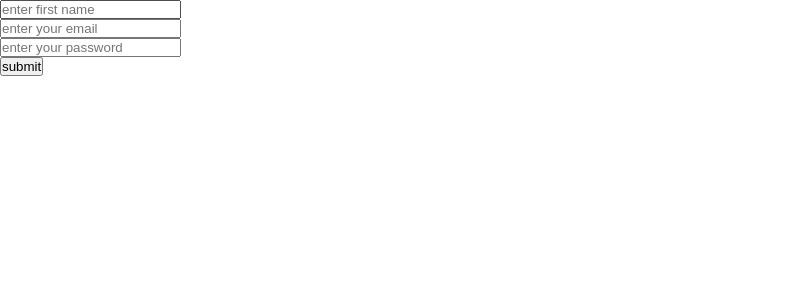
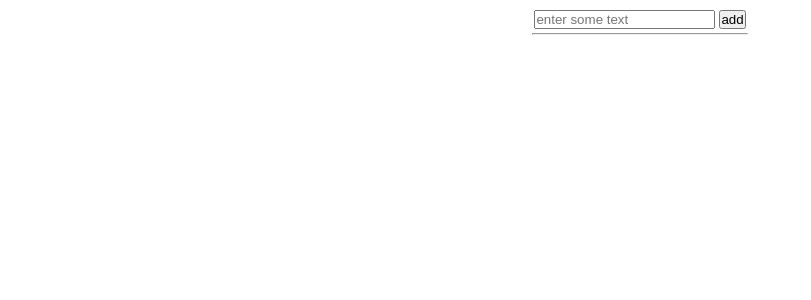
Before and after one commit to adakamahesh/react, a React (Create React App) app: page / in a window 1280 px wide. Shown: the top 300 px of the page, without its empty margins (0-811 px from the left). Built offline with nearby package versions, Linux system fonts and the light colour scheme.

Commit message:
use state ex 3

```diff
--- a/src/index.css
+++ b/src/index.css
@@ -1,5 +1,5 @@
 *{
-    margin: 0;
+    margin: 2px;
     padding: 0;
     box-sizing: border-box;
 }
@@ -7,6 +7,8 @@ body{
     font-family: Arial, Helvetica, sans-serif;
     font-size: 100%;
     letter-spacing: 1px;
+    display: flex;
+    justify-content: center;
 }
 img{
     width: 25vw;
--- a/src/index.js
+++ b/src/index.js
@@ -2,12 +2,13 @@ import React from 'react';
 import ReactDOM from 'react-dom/client';
 // import App from './App';
 import "./index.css";
-import App from './App';
-import EventHandling from './event-handling/EventHandling';
-import  UseState  from './use-state-hooks/UseState';
-import UseState2 from './use-state-hooks/UseState2'
-import UseStateex1 from './use-state-hooks/UseState-ex-1'
-import UseStateex2 from './use-state-hooks/UseState-ex-2'
+// import App from './App';
+// import EventHandling from './event-handling/EventHandling';
+// import  UseState  from './use-state-hooks/UseState';
+// import UseState2 from './use-state-hooks/UseState2'
+// import UseStateex1 from './use-state-hooks/UseState-ex-1'
+// import UseStateex2 from './use-state-hooks/UseState-ex-2'
+import UseStateex3 from './use-state-hooks/UseState-ex-3'
 
 const root = ReactDOM.createRoot(document.getElementById('root'));
 
@@ -19,7 +20,8 @@ setInterval(()=>{
       {/* <UseState/> */}
       {/* <UseState2/> */}
       {/* <UseStateex1/> */}
-      <UseStateex2/>
+      {/* <UseStateex2/> */}
+      <UseStateex3/>
     </React.StrictMode>
   );
 },1000)
--- /dev/null
+++ b/src/use-state-hooks/UseState-ex-3.jsx
@@ -0,0 +1,49 @@
+import React, { useState } from 'react'
+
+const Index = () => {
+    const [list,setlist]=useState([]);
+    const [message,setmessage]=useState({
+        text:"",
+        id:"",
+    });
+
+    const changemessage = (e) => {
+        setmessage({
+            ...message,
+            text:e.target.value
+        });
+    };
+    const handelsubmit = (e) =>{
+        e.preventDefault();
+    }
+
+  return (
+    <div>
+        <form>
+            <input type="text"
+              name='message'
+              id='message'
+              placeholder='enter some text'
+              value={message.text}
+              onChange={changemessage}
+            />
+            <button onClick={handelsubmit} type='submit'>add</button>
+        </form>
+        <hr/>
+        <ul>
+            {
+                list.map((eachItem) =>{
+                    const {text,id}=eachItem;
+                    return <li key={id}>
+                        <span>{text}</span>
+                        <button>edit</button>
+                        <button>Delete</button>
+                    </li>
+                })
+            }
+        </ul>
+    </div>
+  )
+}
+
+export default Index
```
